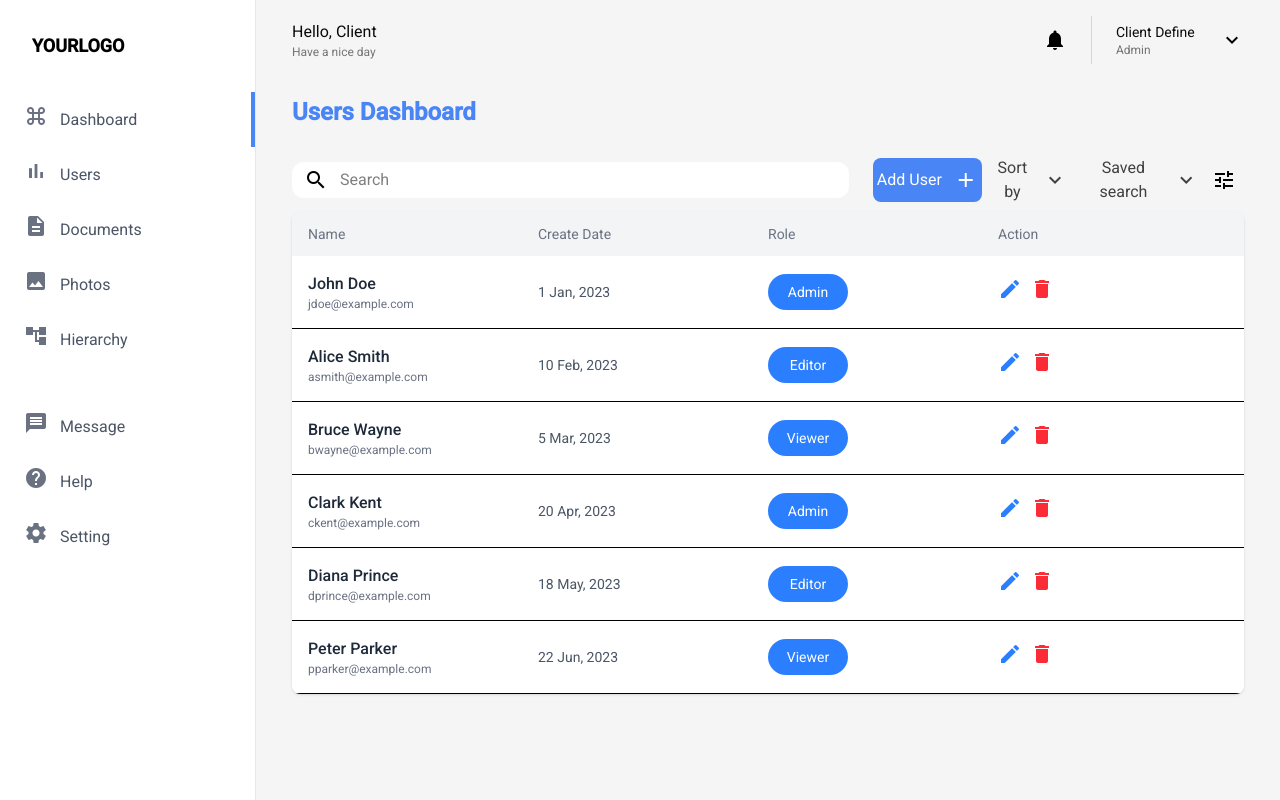
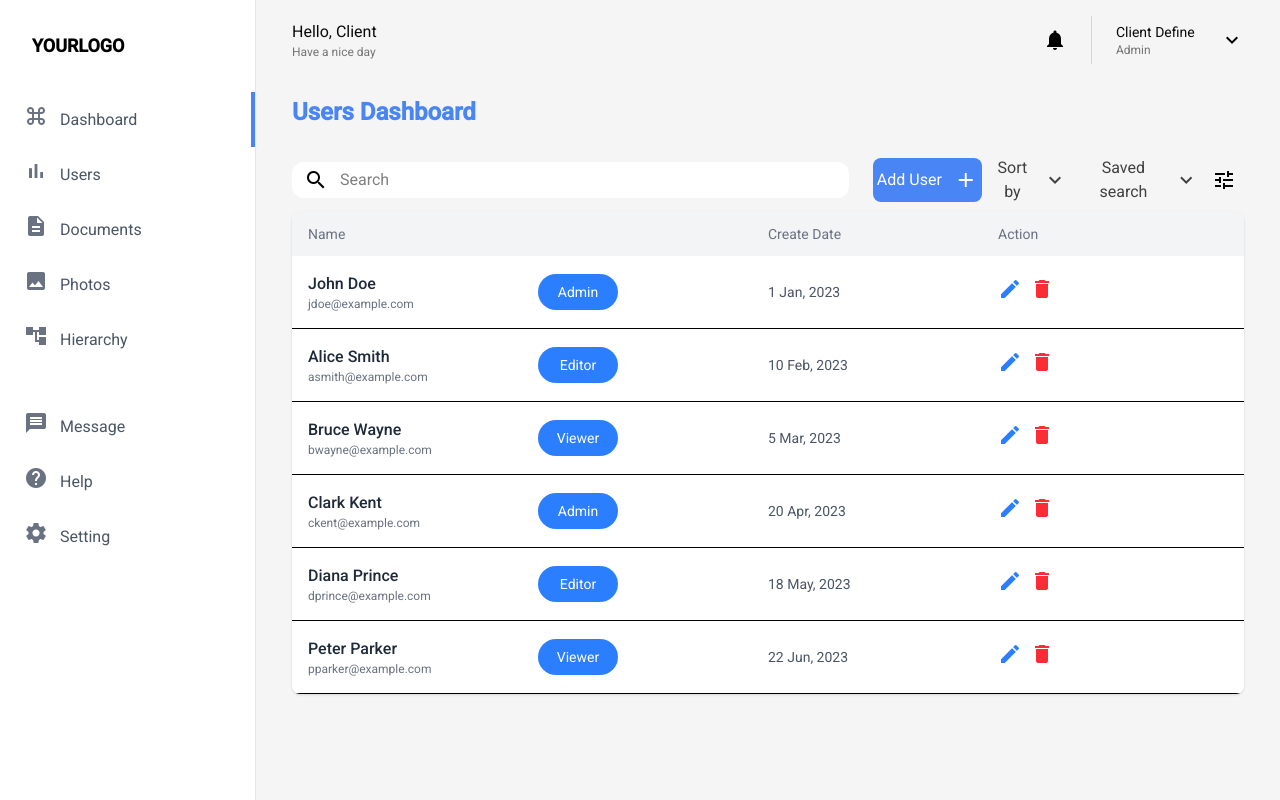
Before and after one commit to plscallMeAlex/management_sys, an Angular app in the folder client/: page /dashboard in a window 1280 px wide. Built offline with nearby package versions, Linux system fonts and the light colour scheme.

Commit message:
change place of create date

```diff
--- a/client/src/app/pages/dashboard/dashboard.component.ts
+++ b/client/src/app/pages/dashboard/dashboard.component.ts
@@ -60,8 +60,8 @@ import { CommonModule } from '@angular/common';
           class="grid grid-cols-4 bg-gray-100 px-4 py-3 text-sm text-gray-500"
         >
           <div>Name</div>
+          <div></div>
           <div>Create Date</div>
-          <div>Role</div>
           <div>Action</div>
         </div>
 
@@ -76,15 +76,15 @@ import { CommonModule } from '@angular/common';
             </div>
             <div class="text-xs text-gray-500">{{ user.email }}</div>
           </div>
-          <div class="text-sm text-gray-600">
-            {{ user.createdAt | date: 'd MMM, yyyy' }}
-          </div>
           <div>
             <span
               class="inline-block w-20 rounded-full bg-blue-500 px-3 py-2 text-center text-sm text-white"
             >
               {{ user.role.name }}
             </span>
+          </div>
+          <div class="text-sm text-gray-600">
+            {{ user.createdAt | date: 'd MMM, yyyy' }}
           </div>
           <div class="flex space-x-2">
             <button class="text-blue-500 hover:text-blue-700">
```
